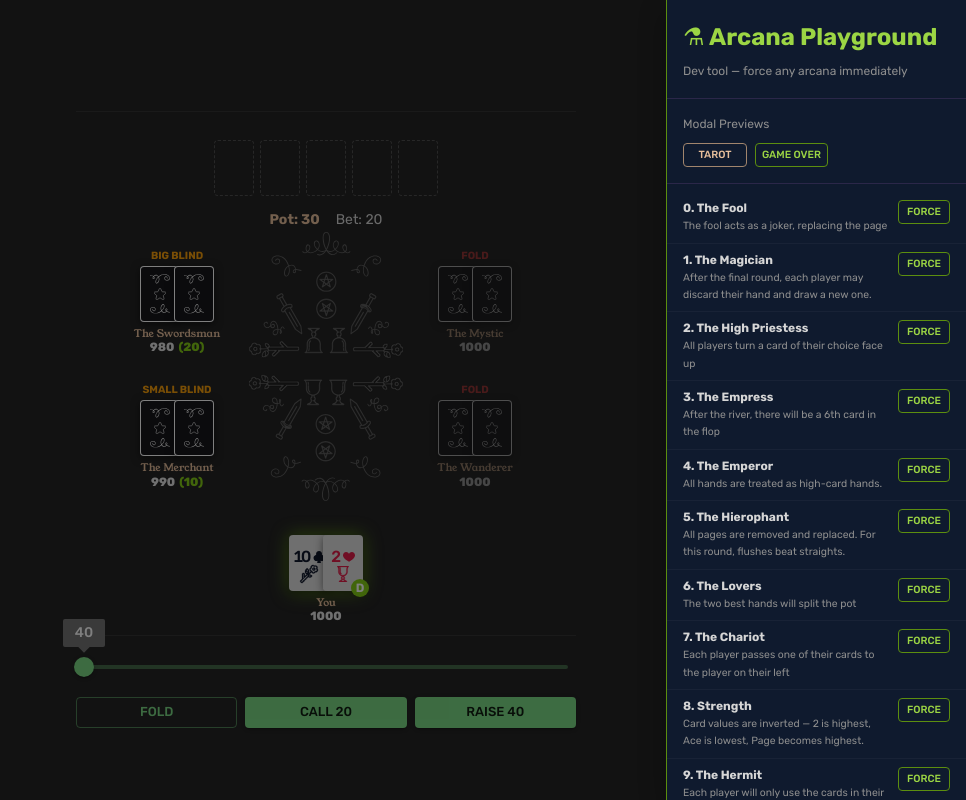
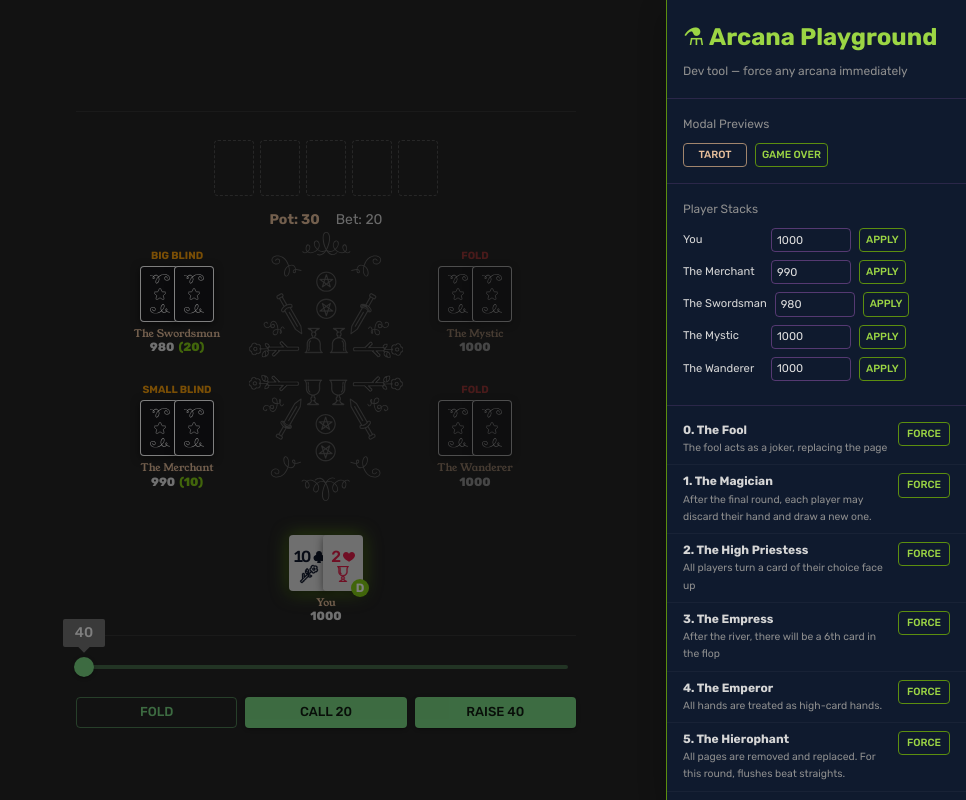
Before and after one commit to raphaelaleixo/arcanepoker, a React (Vite) app: page /game in a window 1280 px wide. Both pictures are taken after a click on the button "⚗ DEV". Shown: the whole page, without its empty margins (314-1280 px from the left). Built offline with nearby package versions, Linux system fonts and the light colour scheme.

Commit message:
fix: betting bugs

```diff
--- a/src/components/Dev/PlaygroundDrawer.tsx
+++ b/src/components/Dev/PlaygroundDrawer.tsx
@@ -5,9 +5,11 @@ import {
   Drawer,
   List,
   ListItem,
+  TextField,
   Typography,
 } from "@mui/material";
 import CheckIcon from "@mui/icons-material/Check";
+import { useState, useEffect } from "react";
 import { useGame } from "../../store/useGame";
 import tarot from "../../data/tarot";
 import type { ArcanaValue } from "../../types/types";
@@ -37,9 +39,26 @@ export function PlaygroundDrawer({ open, onClose, onOpenTarot, onOpenGameOver }:
   const remainingValues = new Set(state.arcanaDeck.map((c) => c.value));
   const dealtValues = new Set(ARCANA_LIST.map((a) => a.value).filter((v) => !remainingValues.has(v)));
 
+  const [stackInputs, setStackInputs] = useState<Record<string, string>>({});
+
+  useEffect(() => {
+    if (open) {
+      const inputs: Record<string, string> = {};
+      state.players.forEach((p) => { inputs[p.id] = String(p.stack); });
+      setStackInputs(inputs);
+    }
+  }, [open]);
+
   function handleForce(value: ArcanaValue) {
     dispatch({ type: "FORCE_ARCANA", payload: { value } });
     onClose();
+  }
+
+  function handleApplyStack(playerId: string) {
+    const val = parseInt(stackInputs[playerId] ?? "0", 10);
+    if (!isNaN(val) && val >= 0) {
+      dispatch({ type: "SET_PLAYER_STACK", payload: { playerId, stack: val } });
+    }
   }
 
   return (
@@ -90,6 +109,39 @@ export function PlaygroundDrawer({ open, onClose, onOpenTarot, onOpenGameOver }:
             Game Over
           </Button>
         </Box>
+      </Box>
+
+      <Box sx={{ p: 2, borderBottom: "1px solid", borderColor: "rgba(155,89,182,0.2)" }}>
+        <Typography variant="caption" sx={{ color: "silver.dark", display: "block", mb: 1 }}>
+          Player Stacks
+        </Typography>
+        {state.players.map((player) => (
+          <Box key={player.id} sx={{ display: "flex", alignItems: "center", gap: 1, mb: 1 }}>
+            <Typography
+              variant="caption"
+              sx={{ color: "silver.light", minWidth: 80, overflow: "hidden", textOverflow: "ellipsis", whiteSpace: "nowrap", fontSize: "0.7rem" }}
+            >
+              {player.name}
+            </Typography>
+            <TextField
+              size="small"
+              type="number"
+              value={stackInputs[player.id] ?? ""}
+              onChange={(e) => setStackInputs((prev) => ({ ...prev, [player.id]: e.target.value }))}
+              onKeyDown={(e) => { if (e.key === "Enter") handleApplyStack(player.id); }}
+              inputProps={{ min: 0, style: { fontSize: "0.7rem", padding: "4px 6px", color: "#e0e0e0" } }}
+              sx={{ width: 80, "& .MuiOutlinedInput-root": { "& fieldset": { borderColor: "rgba(155,89,182,0.5)" }, "&:hover fieldset": { borderColor: "secondary.main" } } }}
+            />
+            <Button
+              size="small"
+              variant="outlined"
+              onClick={() => handleApplyStack(player.id)}
+              sx={{ fontSize: "0.65rem", py: 0.25, px: 0.75, minWidth: 0, color: "secondary.light", borderColor: "secondary.dark", "&:hover": { borderColor: "secondary.main" } }}
+            >
+              Apply
+            </Button>
+          </Box>
+        ))}
       </Box>
 
       {!isValidStage && (
--- a/src/components/Modals/GameOverModal.tsx
+++ b/src/components/Modals/GameOverModal.tsx
@@ -26,10 +26,17 @@ export function GameOverModal() {
   const heroAlive = state.players.some(
     (p) => p.id === HERO_ID_CONST && p.stack > 0,
   );
-  const title = heroAlive ? "The World's Decree" : "Eliminated";
-  const subtitle = heroAlive
-    ? "The World has spoken — the game is complete."
-    : "Your chips have run dry. The arcane table claims another soul.";
+  const heroWon = heroAlive && !state.isFinalHand;
+  const title = heroWon
+    ? "Fortune Favors You!"
+    : heroAlive
+      ? "The World's Decree"
+      : "Eliminated";
+  const subtitle = heroWon
+    ? "You outlasted every challenger. The arcane table is yours."
+    : heroAlive
+      ? "The World has spoken — the game is complete."
+      : "Your chips have run dry. The arcane table claims another soul.";
 
   const standings = [...state.players].sort((a, b) => b.stack - a.stack);
 
@@ -74,7 +81,7 @@ export function GameOverModal() {
       </DialogTitle>
 
       <DialogContent sx={{ py: 3 }}>
-        {heroAlive &&
+        {heroAlive && !heroWon &&
           (() => {
             const worldInfo = tarot.arcana["21"] as {
               fullName: string;
@@ -133,7 +140,7 @@ export function GameOverModal() {
               </>
             );
           })()}
-        {!heroAlive && (
+        {(!heroAlive || heroWon) && (
           <Divider sx={{ borderColor: "rgba(255,255,255,0.1)", mb: 2 }} />
         )}
 
--- a/src/components/Table/PlayerCards.tsx
+++ b/src/components/Table/PlayerCards.tsx
@@ -189,7 +189,8 @@ export function PlayerCards({
                     h.cardIndex === i,
                 );
               const isPageCard = card.value === "0";
-            const showPageTooltip = isHero && faceUp && isPageCard && !!onOpenPageInfo;
+              const showPageTooltip =
+                isHero && faceUp && isPageCard && !!onOpenPageInfo;
 
               const cardBox = (
                 <Box
@@ -245,15 +246,32 @@ export function PlayerCards({
                     onClose={() => setOpenPageTooltip(null)}
                     title={
                       <Box sx={{ textAlign: "center" }}>
-                      <Typography variant="caption" sx={{ color: "white", display: "block" }}>
-                        The Page (Ø) — lowest card in the deck
+                        <Typography
+                          variant="caption"
+                          sx={{
+                            color: "white",
+                            display: "block",
+                            lineHeight: 1.2,
+                            fontWeight: 500,
+                          }}
+                        >
+                          The Page (Ø) — lowest card
                         </Typography>
                         <Typography
                           variant="caption"
                           component="span"
                           onMouseDown={(e) => e.stopPropagation()}
-                        onClick={(e) => { e.stopPropagation(); setOpenPageTooltip(null); onOpenPageInfo!(); }}
-                        sx={{ color: "gold.light", cursor: "pointer", textDecoration: "underline", fontSize: "0.65rem" }}
+                          onClick={(e) => {
+                            e.stopPropagation();
+                            setOpenPageTooltip(null);
+                            onOpenPageInfo!();
+                          }}
+                          sx={{
+                            color: "gold.light",
+                            cursor: "pointer",
+                            textDecoration: "underline",
+                            fontWeight: "bold",
+                          }}
                         >
                           Learn more →
                         </Typography>
--- a/src/store/gameReducer.ts
+++ b/src/store/gameReducer.ts
@@ -514,19 +514,21 @@ function startHand(state: StoreGameState): StoreGameState {
   // Post blinds (don't add to roundActors — blinds aren't voluntary actions)
   const sbPaid = Math.min(state.smallBlind, players[sbIdx].stack);
   const bbPaid = Math.min(state.bigBlind, players[bbIdx].stack);
+  const sbAllIn = players[sbIdx].stack <= state.smallBlind;
   players[sbIdx] = {
     ...players[sbIdx],
     currentBet: sbPaid,
     stack: players[sbIdx].stack - sbPaid,
-    isAllIn: players[sbIdx].stack <= state.smallBlind,
-    currentAction: "smallBlind",
+    isAllIn: sbAllIn,
+    currentAction: sbAllIn ? "all-in" : "smallBlind",
   };
+  const bbAllIn = players[bbIdx].stack <= state.bigBlind;
   players[bbIdx] = {
     ...players[bbIdx],
     currentBet: bbPaid,
     stack: players[bbIdx].stack - bbPaid,
-    isAllIn: players[bbIdx].stack <= state.bigBlind,
-    currentAction: "bigBlind",
+    isAllIn: bbAllIn,
+    currentAction: bbAllIn ? "all-in" : "bigBlind",
   };
 
   return {
@@ -1221,6 +1223,12 @@ function prepareNextHand(state: StoreGameState): StoreGameState {
     p.stack === 0 && !p.isEliminated ? { ...p, isEliminated: true } : p,
   );
 
+  // Hero is the last player standing — game over
+  const activePlayers = updatedPlayers.filter((p) => !p.isEliminated);
+  if (activePlayers.length <= 1) {
+    return { ...state, players: updatedPlayers, stage: "game-over" };
+  }
+
   // Advance dealer to next non-eliminated player
   const newDealer = nextNonElimIdx(updatedPlayers, state.dealerIndex);
 
@@ -1295,6 +1303,16 @@ export function gameReducer(
     case "DEV_FORCE_GAME_OVER":
       return { ...state, stage: "game-over" };
 
+    case "SET_PLAYER_STACK": {
+      const { playerId, stack } = action.payload;
+      return {
+        ...state,
+        players: state.players.map((p) =>
+          p.id === playerId ? { ...p, stack } : p
+        ),
+      };
+    }
+
     case "TUTORIAL_OVERRIDE_DEAL": {
       const { dealerIndex, playerHoleCards, communityCardQueue, arcanaOverride } = action.payload;
       const n = state.players.length;
@@ -1321,7 +1339,9 @@ export function gameReducer(
           stack: cleanStack - paid,
           folded: false,
           isAllIn: (isSB && cleanStack <= state.smallBlind) || (isBB && cleanStack <= state.bigBlind),
-          currentAction: isSB
+          currentAction: (isSB && cleanStack <= state.smallBlind) || (isBB && cleanStack <= state.bigBlind)
+            ? ("all-in" as const)
+            : isSB
             ? ("smallBlind" as const)
             : isBB
             ? ("bigBlind" as const)
--- a/src/store/storeTypes.ts
+++ b/src/store/storeTypes.ts
@@ -151,6 +151,7 @@ export type GameAction =
   | { type: "FORCE_ARCANA"; payload: { value: ArcanaValue } }
   | { type: "RESOLVE_PRIESTESS"; payload: { card: StandardCard } }
   | { type: "DEV_FORCE_GAME_OVER" }
+  | { type: "SET_PLAYER_STACK"; payload: { playerId: string; stack: number } }
   | {
       type: "TUTORIAL_OVERRIDE_DEAL";
       payload: {
```
Lines whose indentation alone changed are shown as unchanged.
